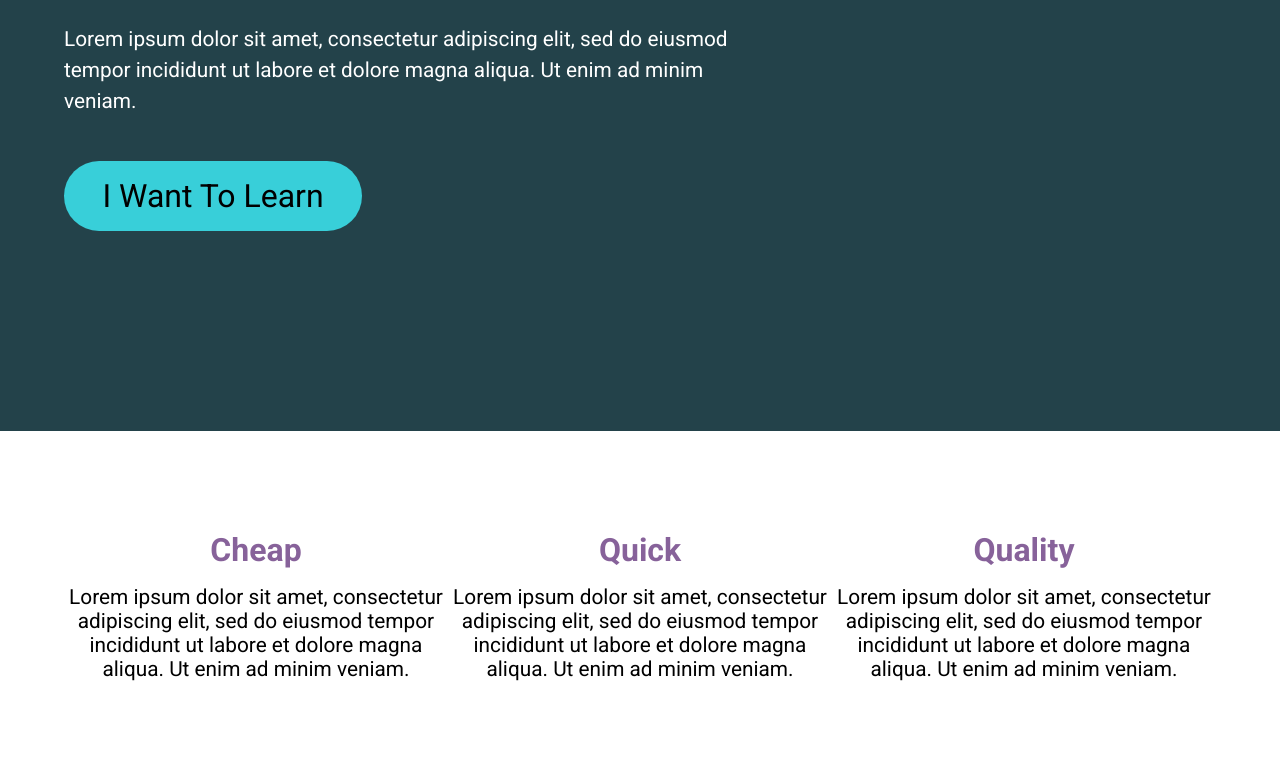
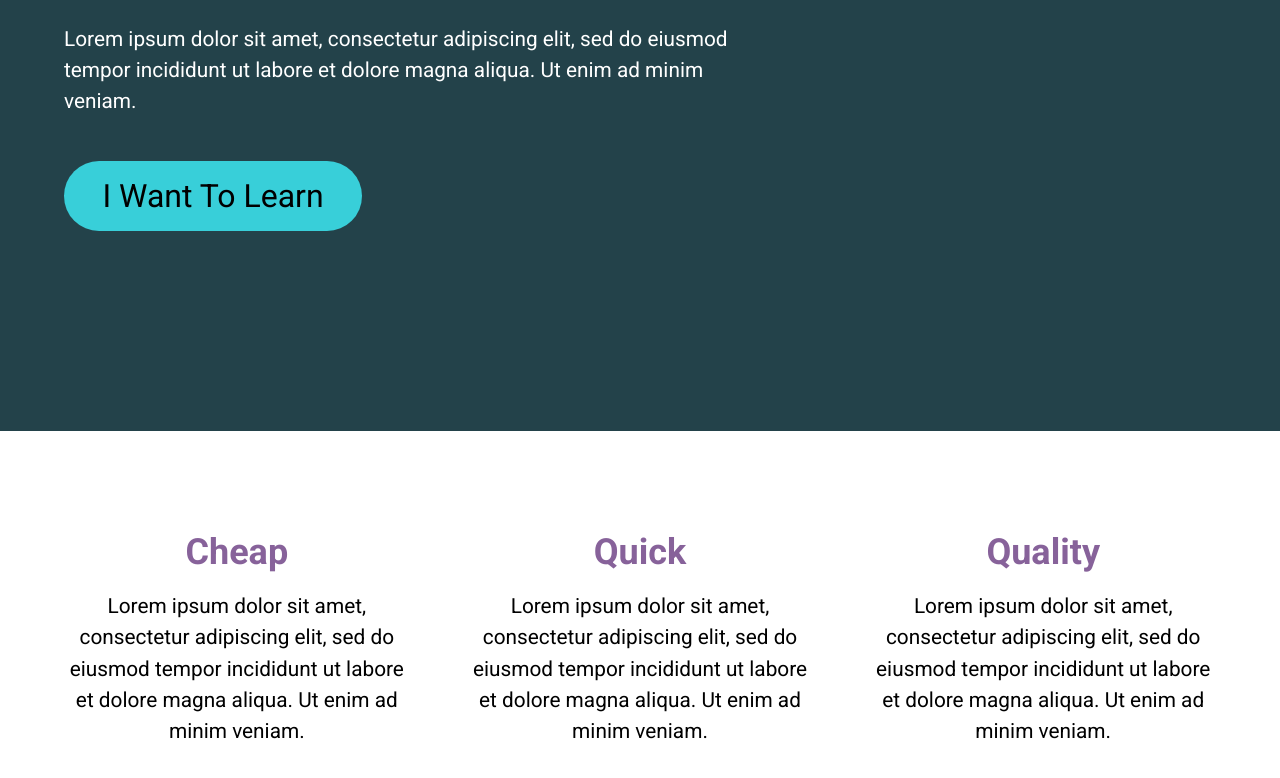
Before and after one commit to Alcamara/React-CRL-Challenge4, a React (Create React App) app: page / in a window 1280 px wide. Shown: the part 314-1092 px from the top of the page. Built offline with nearby package versions, Linux system fonts and the light colour scheme.

Commit message:
update css

```diff
--- a/src/Components/Benefits/Benefits.css
+++ b/src/Components/Benefits/Benefits.css
@@ -4,24 +4,25 @@
 
 .benefits--container {
   width: 90%;
+  max-width: 1296px;
   margin: 0 auto;
   display: flex;
   justify-content: space-between;
-  gap: 1;
-  max-width: 1152px;
+  gap: 0.5;
 }
 
 .benefits__item {
   text-align: center;
-  width: 35%;
+  width: 30%;
 }
 
 h3.item__title {
   color: #87629a;
-  font-size: 2rem;
+  font-size: 2.25rem;
   margin-bottom: 0.5em;
 }
 
 .benefits__item p {
   font-size: 1.3rem;
+  line-height: 1.5;
 }
--- a/src/Components/Header/Header.css
+++ b/src/Components/Header/Header.css
@@ -5,8 +5,8 @@
 
 .Header--container {
   width: 90%;
+  max-width: 1296px;
   margin: 0 auto;
-  max-width: 1152px;
 }
 
 .Header--hero {
```
